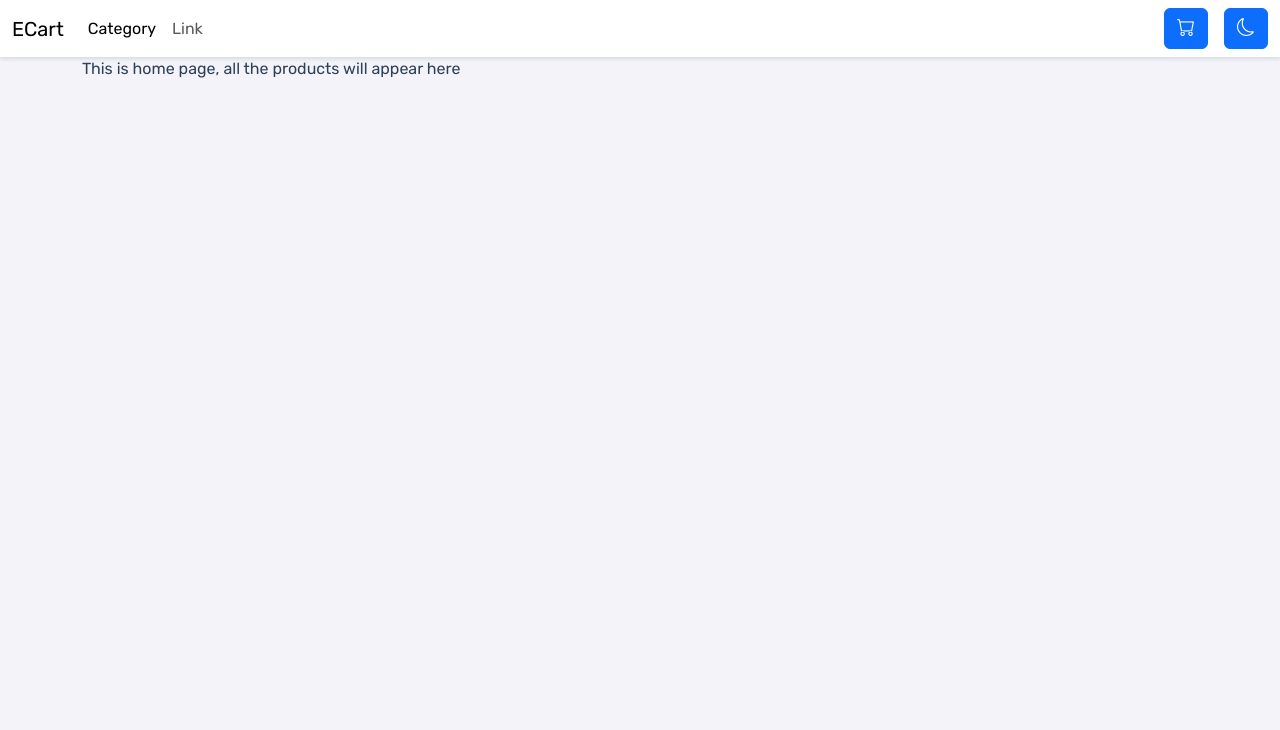
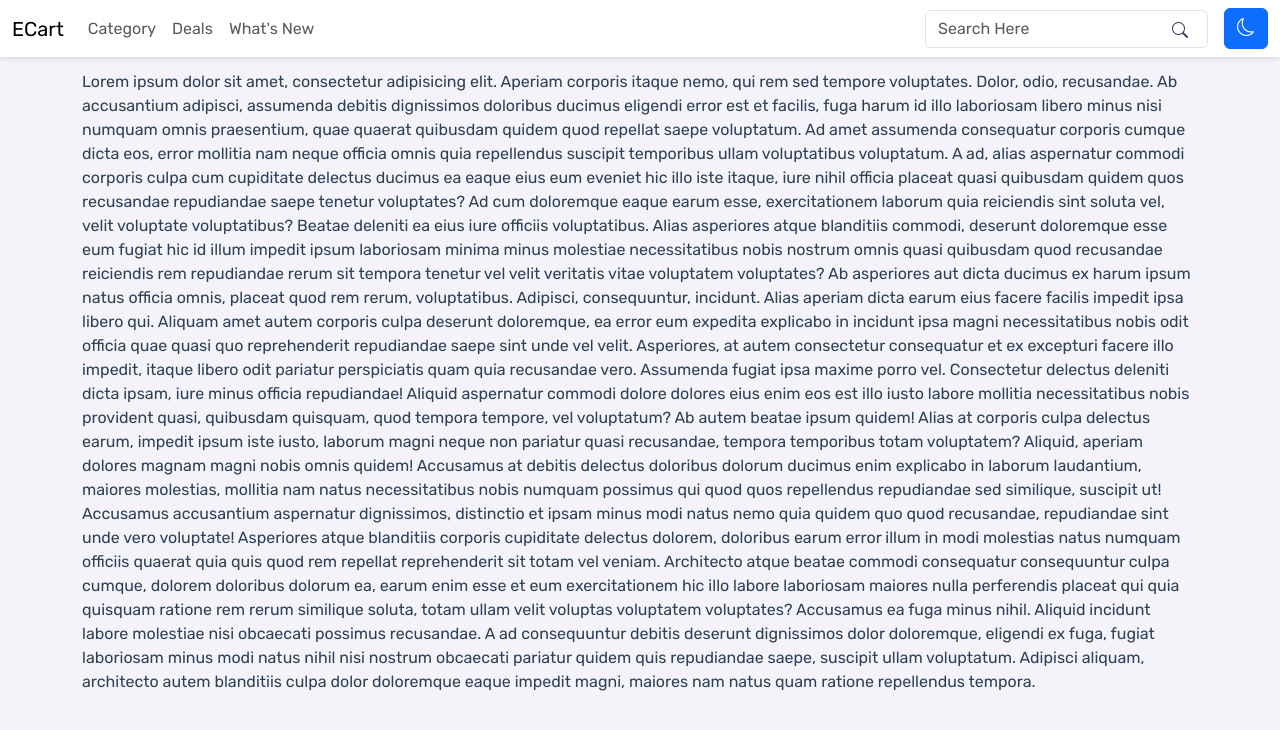
Before and after one commit to meet2960/ReactJs, a React (Create React App) app in the folder shoppingweb/: page / in a window 1280 px wide. Shown: the top 730 px of the page. Built offline with nearby package versions, Linux system fonts and the light colour scheme; no server answers.

Commit message:
Changes multiple css and theme colors.

```diff
--- a/shoppingweb/src/Components/Header.jsx
+++ b/shoppingweb/src/Components/Header.jsx
@@ -1,10 +1,12 @@
-import React, {useEffect} from "react";
-import {useDispatch, useSelector} from "react-redux";
-import {changeLayoutMode} from "../Redux/layouts/layout";
+import React, { useEffect } from "react";
+import { useDispatch, useSelector } from "react-redux";
+import { changeLayoutMode } from "../Redux/layouts/layout";
+import { NavLink } from "react-router-dom";
+import { Input } from "reactstrap";
 
 const Header = () => {
   const dispatch = useDispatch();
-  const {layoutType} = useSelector((state) => ({
+  const { layoutType } = useSelector((state) => ({
     layoutType: state.layout.layoutModeType,
   }));
   useEffect(() => {
@@ -26,9 +28,9 @@ const Header = () => {
     <React.Fragment>
       <nav className="navbar navbar-expand-lg nav-bg">
         <div className="container-fluid">
-            <a className="navbar-brand" href="#">
+          <NavLink to="/" className="navbar-brand" href="#">
             ECart
-            </a>
+          </NavLink>
           <button
             className="navbar-toggler"
             type="button"
@@ -38,33 +40,48 @@ const Header = () => {
             aria-expanded="false"
             aria-label="Toggle navigation"
           >
-              <span className="navbar-toggler-icon"/>
+            <span className="navbar-toggler-icon" />
           </button>
           <div className="collapse navbar-collapse" id="navbarTogglerDemo02">
             <ul className="navbar-nav me-auto mb-2 mb-lg-0">
               <li className="nav-item">
-                  <a className="nav-link active" aria-current="page" href="#">
+                <a className="nav-link" aria-current="page" href="#">
                   Category
                 </a>
               </li>
               <li className="nav-item">
                 <a className="nav-link" href="#">
-                    Link
+                  Deals
+                </a>
+              </li>
+              <li className="nav-item">
+                <a className="nav-link" href="#">
+                  What's New
                 </a>
               </li>
             </ul>
             <div className="d-flex align-items-center">
-                <div>
+              <div className="search-field">
+                <Input
+                  type="text"
+                  className="form-control search"
+                  name="searchField"
+                  id="search"
+                  placeholder="Search Here"
+                />
+                <i className="bi bi-search" />
+              </div>
+              {/*<div>
                 <button className="btn btn-primary">
-                    <i className="bi bi-cart fs-18"/>
+                  <i className="bi bi-cart fs-18" />
                 </button>
-                </div>
+              </div>*/}
               <div className="ms-3">
                 <button
                   className="btn btn-primary light-dark-mode"
                   onClick={(e) => handleThemeChange(e)}
                 >
-                    <i className="bi bi-moon fs-18"/>
+                  <i className="bi bi-moon fs-18" />
                 </button>
               </div>
             </div>
--- a/shoppingweb/src/Pages/Home.jsx
+++ b/shoppingweb/src/Pages/Home.jsx
@@ -1,17 +1,74 @@
-import React, {useEffect} from "react";
-import {Container} from "reactstrap";
-import {useDispatch} from "react-redux";
-import {getProductList} from "../Redux/product/action";
+import React, { useEffect } from "react";
+import { Container } from "reactstrap";
+import { useDispatch, useSelector } from "react-redux";
+import { getProductList } from "../Redux/product/action";
 
 const Home = () => {
   const dispatch = useDispatch();
+  const { productData } = useSelector((state) => ({
+    productData: state.product.products,
+  }));
   useEffect(() => {
     dispatch(getProductList());
   }, [dispatch]);
   return (
     <React.Fragment>
       <Container>
-                This is home page, all the products will appear here
+        Lorem ipsum dolor sit amet, consectetur adipisicing elit. Aperiam
+        corporis itaque nemo, qui rem sed tempore voluptates. Dolor, odio,
+        recusandae. Ab accusantium adipisci, assumenda debitis dignissimos
+        doloribus ducimus eligendi error est et facilis, fuga harum id illo
+        laboriosam libero minus nisi numquam omnis praesentium, quae quaerat
+        quibusdam quidem quod repellat saepe voluptatum. Ad amet assumenda
+        consequatur corporis cumque dicta eos, error mollitia nam neque officia
+        omnis quia repellendus suscipit temporibus ullam voluptatibus
+        voluptatum. A ad, alias aspernatur commodi corporis culpa cum cupiditate
+        delectus ducimus ea eaque eius eum eveniet hic illo iste itaque, iure
+        nihil officia placeat quasi quibusdam quidem quos recusandae repudiandae
+        saepe tenetur voluptates? Ad cum doloremque eaque earum esse,
+        exercitationem laborum quia reiciendis sint soluta vel, velit voluptate
+        voluptatibus? Beatae deleniti ea eius iure officiis voluptatibus. Alias
+        asperiores atque blanditiis commodi, deserunt doloremque esse eum fugiat
+        hic id illum impedit ipsum laboriosam minima minus molestiae
+        necessitatibus nobis nostrum omnis quasi quibusdam quod recusandae
+        reiciendis rem repudiandae rerum sit tempora tenetur vel velit veritatis
+        vitae voluptatem voluptates? Ab asperiores aut dicta ducimus ex harum
+        ipsum natus officia omnis, placeat quod rem rerum, voluptatibus.
+        Adipisci, consequuntur, incidunt. Alias aperiam dicta earum eius facere
+        facilis impedit ipsa libero qui. Aliquam amet autem corporis culpa
+        deserunt doloremque, ea error eum expedita explicabo in incidunt ipsa
+        magni necessitatibus nobis odit officia quae quasi quo reprehenderit
+        repudiandae saepe sint unde vel velit. Asperiores, at autem consectetur
+        consequatur et ex excepturi facere illo impedit, itaque libero odit
+        pariatur perspiciatis quam quia recusandae vero. Assumenda fugiat ipsa
+        maxime porro vel. Consectetur delectus deleniti dicta ipsam, iure minus
+        officia repudiandae! Aliquid aspernatur commodi dolore dolores eius enim
+        eos est illo iusto labore mollitia necessitatibus nobis provident quasi,
+        quibusdam quisquam, quod tempora tempore, vel voluptatum? Ab autem
+        beatae ipsum quidem! Alias at corporis culpa delectus earum, impedit
+        ipsum iste iusto, laborum magni neque non pariatur quasi recusandae,
+        tempora temporibus totam voluptatem? Aliquid, aperiam dolores magnam
+        magni nobis omnis quidem! Accusamus at debitis delectus doloribus
+        dolorum ducimus enim explicabo in laborum laudantium, maiores molestias,
+        mollitia nam natus necessitatibus nobis numquam possimus qui quod quos
+        repellendus repudiandae sed similique, suscipit ut! Accusamus
+        accusantium aspernatur dignissimos, distinctio et ipsam minus modi natus
+        nemo quia quidem quo quod recusandae, repudiandae sint unde vero
+        voluptate! Asperiores atque blanditiis corporis cupiditate delectus
+        dolorem, doloribus earum error illum in modi molestias natus numquam
+        officiis quaerat quia quis quod rem repellat reprehenderit sit totam vel
+        veniam. Architecto atque beatae commodi consequatur consequuntur culpa
+        cumque, dolorem doloribus dolorum ea, earum enim esse et eum
+        exercitationem hic illo labore laboriosam maiores nulla perferendis
+        placeat qui quia quisquam ratione rem rerum similique soluta, totam
+        ullam velit voluptas voluptatem voluptates? Accusamus ea fuga minus
+        nihil. Aliquid incidunt labore molestiae nisi obcaecati possimus
+        recusandae. A ad consequuntur debitis deserunt dignissimos dolor
+        doloremque, eligendi ex fuga, fugiat laboriosam minus modi natus nihil
+        nisi nostrum obcaecati pariatur quidem quis repudiandae saepe, suscipit
+        ullam voluptatum. Adipisci aliquam, architecto autem blanditiis culpa
+        dolor doloremque eaque impedit magni, maiores nam natus quam ratione
+        repellendus tempora.
       </Container>
     </React.Fragment>
   );
--- a/shoppingweb/src/Pages/Routing.jsx
+++ b/shoppingweb/src/Pages/Routing.jsx
@@ -1,15 +1,15 @@
 import React from "react";
-import {BrowserRouter, Route, Routes} from "react-router-dom";
+import { BrowserRouter, Route, Routes } from "react-router-dom";
 import Header from "../Components/Header";
 import Home from "./Home";
 
 const Routing = () => {
   return (
     <BrowserRouter>
-            <Header/>
+      <Header />
       <div className="main-content container-fluid">
         <Routes>
-                    <Route path="/" element={<Home/>}/>
+          <Route path="/" element={<Home />} />
         </Routes>
       </div>
     </BrowserRouter>
--- a/shoppingweb/src/Redux/layouts/layout.js
+++ b/shoppingweb/src/Redux/layouts/layout.js
@@ -1,4 +1,4 @@
-import {createSlice} from "@reduxjs/toolkit";
+import { createSlice } from "@reduxjs/toolkit";
 
 const initialState = {
   layoutModeType: "light",
@@ -14,4 +14,4 @@ export const LayoutSlices = createSlice({
   },
 });
 
-export const {changeLayoutMode} = LayoutSlices.actions;
+export const { changeLayoutMode } = LayoutSlices.actions;
--- a/shoppingweb/src/Redux/product/action.js
+++ b/shoppingweb/src/Redux/product/action.js
@@ -1,10 +1,10 @@
-import {getRequest} from "../../utils/crud";
-import {productSlice} from "./productSlice";
+import { getRequest } from "../../utils/crud";
+import { productSlice } from "./productSlice";
 
-const {actions} = productSlice;
+const { actions } = productSlice;
 
 export const getProductList = () => (dispatch) => {
-    return getRequest(`https://dummyjson.com/products`)
+  return getRequest(`https://dummyjson.com/productsssss`)
     .then((response) => {
       if (response.status === 200) {
         console.log("API Called Successfully", response);
--- a/shoppingweb/src/Redux/store.js
+++ b/shoppingweb/src/Redux/store.js
@@ -1,5 +1,5 @@
-import {configureStore} from "@reduxjs/toolkit";
-import {rootReducer} from "./RootReducer";
+import { configureStore } from "@reduxjs/toolkit";
+import { rootReducer } from "./RootReducer";
 
 const store = configureStore({
   reducer: rootReducer,
--- a/shoppingweb/src/assets/styles/_cutomCommon.scss
+++ b/shoppingweb/src/assets/styles/_cutomCommon.scss
@@ -1,8 +1,48 @@
+::-webkit-scrollbar {
+  width: 4px;
+}
+
+/* Track */
+::-webkit-scrollbar-track {
+  //background-color: #{$gray-500};
+  box-shadow: inset 0 0 6px rgba(0, 0, 0, 0.1);
+}
+
+/* Handle */
+::-webkit-scrollbar-thumb {
+  //background-color: #{$gray-700};
+}
+
+// * CSS For Header
+.search-field {
+  position: relative;
+}
+
+.search {
+  padding-right: 50px;
+}
+
+.search-field .bi-search {
+  position: absolute;
+  top: 9px;
+  right: 20px;
+  //left: 10px;
+}
+
 .nav-bg {
   background-color: #fff;
-  box-shadow: 0 2px 4px rgba(15, 34, 58, 0.12)
+  box-shadow: 0 2px 4px rgba(15, 34, 58, 0.12);
+  position: fixed;
+  left: 0;
+  top: 0;
+  width: 100%;
 }
 
-.back-bg {
-  background-color: #f3f3f9;
+.main-content {
+  margin-top: 70px;
 }
+
+.justify-paragraph {
+  word-break: break-all;
+  text-align: justify;
+}
--- a/shoppingweb/src/assets/styles/_reboot.scss
+++ b/shoppingweb/src/assets/styles/_reboot.scss
@@ -51,6 +51,9 @@ a {
   text-decoration: none !important;
 }
 
+.form-control {
+  background-color: rgba(255, 255, 255, 0.0509804) !important;
+}
 // container
 
 /*:is(
--- a/shoppingweb/src/assets/styles/_theme-dark.scss
+++ b/shoppingweb/src/assets/styles/_theme-dark.scss
@@ -1,4 +1,13 @@
 [data-layout-mode="dark"] {
+  $dark-gray-100: #1a1d21;
+  $dark-gray-200: #212529;
+  $dark-gray-300: #2a2f34;
+  $dark-gray-400: #878a99;
+  $dark-gray-500: #adb5bd;
+  $dark-gray-600: #bfc8e2;
+  $dark-gray-700: #ced4da;
+  $dark-gray-800: #eff2f7;
+  $dark-gray-900: #f3f6f9;
   $body-dark-bg: #1a1d21;
   $body-dark-color: #bfc8e2;
   $heading-dark-color: #ced4da;
@@ -18,4 +27,17 @@
   .navbar-nav .nav-link, .navbar-brand {
     color: var(--ecm-body-color) !important;
   }
+
+  .form-control {
+    background-color: #{$dark-gray-200};
+    outline: #{$light-gray-600};
+    border: #{$light-gray-600};
+    //color: ;
+  }
+
+  .form-control::placeholder {
+    color: #{$light-gray-600};
+
+
+  }
 }
--- a/shoppingweb/src/assets/styles/_variables.scss
+++ b/shoppingweb/src/assets/styles/_variables.scss
@@ -16,20 +16,20 @@ $light: #f3f6f9;
 $dark: #2E4056;
 // * Dark Theme Colors
 $white: #fff;
-$gray-100: #f3f6f9;
-$gray-200: #eff2f7;
-$gray-300: #e9ebec;
-$gray-400: #ced4da;
-$gray-500: #adb5bd;
-$gray-600: #878a99;
-$gray-700: #495057;
-$gray-800: #343a40;
-$gray-900: #2E4056;
+$light-gray-100: #f3f6f9;
+$light-gray-200: #eff2f7;
+$light-gray-300: #e9ebec;
+$light-gray-400: #ced4da;
+$light-gray-500: #adb5bd;
+$light-gray-600: #878a99;
+$light-gray-700: #495057;
+$light-gray-800: #343a40;
+$light-gray-900: #2E4056;
 $black: #000;
 
 
 // Body Color
-$body-color: $gray-900;
+$body-color: $light-gray-900;
 $body-bg: #f3f3f9;
 // body
 :root {
```
Also changed, not shown: shoppingweb/src/Redux/cart/cartSlice.js (+3 -4 lines), shoppingweb/src/index.js (+6 -6 lines). Lines whose indentation alone changed are shown as unchanged.
